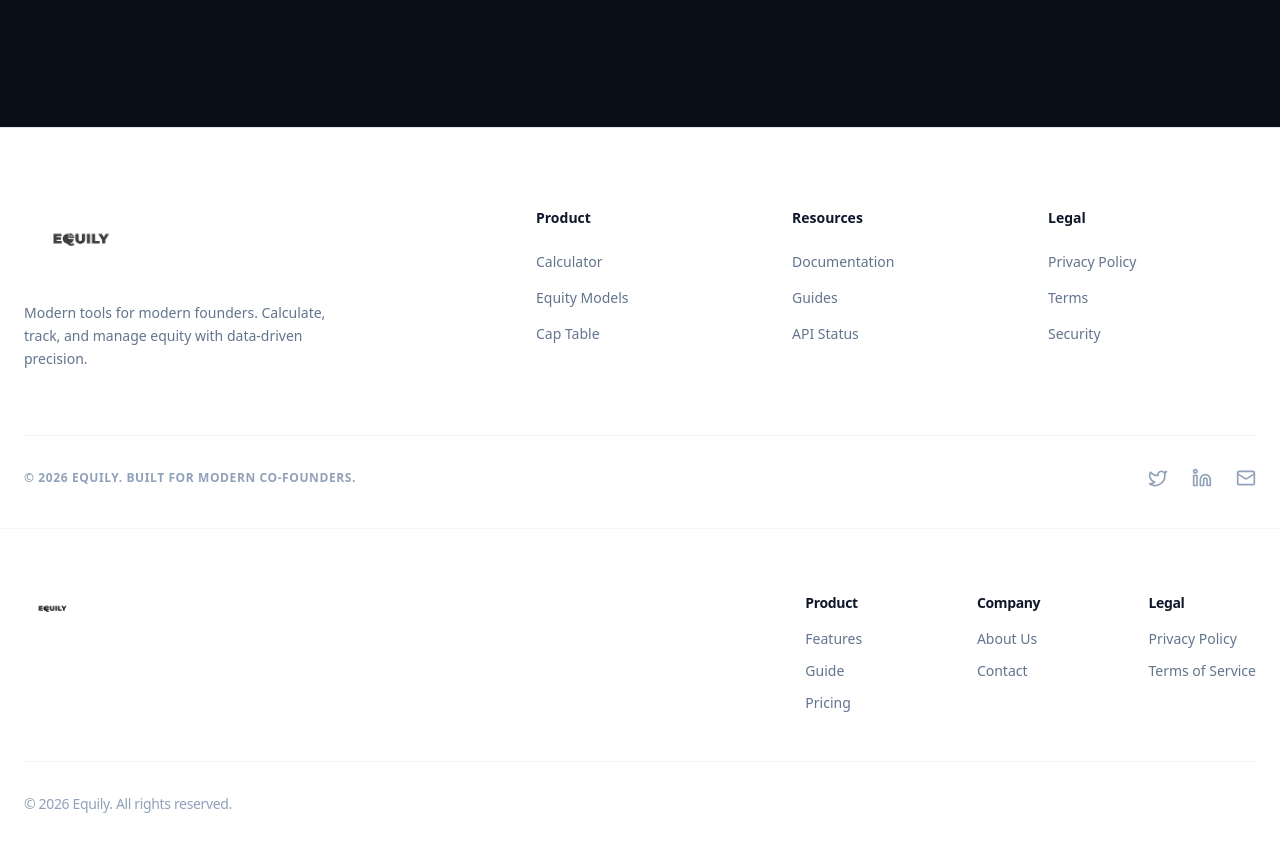
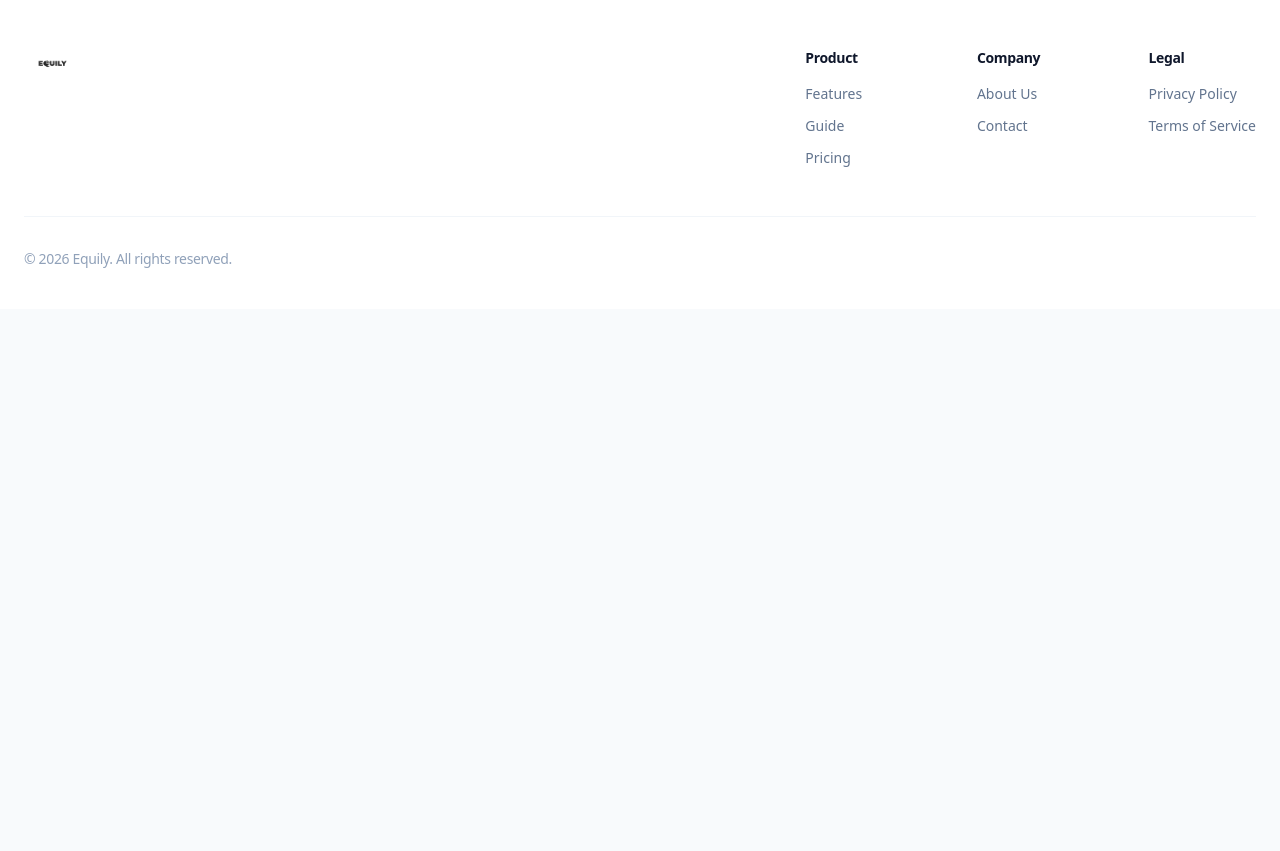
Before and after one commit to pabloalfaya/equafy-web, a Next.js app: page /what-is-equily in a window 1280 px wide. Shown: the part 1527-2378 px from the top of the page. After the commit the page ends 1836 px from the top, so only its background shows below. Built offline with nearby package versions, Linux system fonts and the light colour scheme.

Commit message:
style: reduce hero top padding and remove duplicated sections in footer

```diff
--- a/src/app/contact/page.tsx
+++ b/src/app/contact/page.tsx
@@ -44,9 +44,9 @@ export default function ContactPage() {
       </div>
 
       {/* --- SECCIÓN DE CONTACTO --- */}
-      <main className="relative z-10 pt-32 md:pt-44 pb-20 px-6">
+      <main className="relative z-10 pt-24 md:pt-32 pb-20 px-6">
         <div className="mx-auto max-w-5xl">
-          <div className="text-center mb-16">
+          <div className="text-center mb-12">
             <h1 className="text-5xl md:text-7xl font-bold tracking-tight text-slate-900 mb-6">
               Get in <span className="text-transparent bg-clip-text bg-gradient-to-r from-emerald-600 to-teal-500">Touch</span>
             </h1>
--- a/src/app/features/page.tsx
+++ b/src/app/features/page.tsx
@@ -79,9 +79,9 @@ export default function FeaturesPage() {
         <div className="absolute inset-0 bg-[linear-gradient(to_right,#80808012_1px,transparent_1px),linear-gradient(to_bottom,#80808012_1px,transparent_1px)] bg-[size:24px_24px]" />
       </div>
 
-      <main className="relative z-10 pt-32 md:pt-44 pb-20 md:pb-32 px-6">
+      <main className="relative z-10 pt-24 md:pt-32 pb-20 md:pb-28 px-6">
         <div className="mx-auto max-w-6xl">
-          <header className="text-center mb-16 md:mb-20">
+          <header className="text-center mb-12 md:mb-16">
             <h1 className="text-4xl md:text-5xl lg:text-6xl font-bold tracking-tight text-slate-900 mb-6">
               Complete Control Over Your Equity
             </h1>
@@ -112,7 +112,7 @@ export default function FeaturesPage() {
             })}
           </div>
 
-          <div className="mt-20 md:mt-24 text-center rounded-2xl bg-white/80 backdrop-blur-sm border border-slate-200/80 shadow-sm py-12 px-6">
+          <div className="mt-12 md:mt-16 text-center rounded-2xl bg-white/80 backdrop-blur-sm border border-slate-200/80 shadow-sm py-12 px-6">
             <p className="text-2xl font-bold text-slate-900 mb-6 tracking-tight">
               Ready to split fairly?
             </p>
--- a/src/app/guide/page.tsx
+++ b/src/app/guide/page.tsx
@@ -70,9 +70,9 @@ export default function GuidePage() {
         <div className="absolute inset-0 bg-[linear-gradient(to_right,#80808012_1px,transparent_1px),linear-gradient(to_bottom,#80808012_1px,transparent_1px)] bg-[size:24px_24px]" />
       </div>
 
-      <main className="relative z-10 pt-32 md:pt-44 pb-20 md:pb-32 px-6">
+      <main className="relative z-10 pt-24 md:pt-32 pb-20 md:pb-28 px-6">
         <div className="mx-auto max-w-2xl">
-          <header className="text-center mb-16 md:mb-20">
+          <header className="text-center mb-12 md:mb-16">
             <h1 className="text-4xl md:text-5xl font-bold tracking-tight text-slate-900 mb-4">
               Mastering Equily
             </h1>
--- a/src/app/how-it-works/page.tsx
+++ b/src/app/how-it-works/page.tsx
@@ -1,7 +1,7 @@
 "use client";
 
 import Link from "next/link";
-import { Zap, Calculator, Scale, FileCheck, Twitter, Linkedin, Mail, ArrowRight, CheckCircle2, PlayCircle } from "lucide-react";
+import { Zap, Calculator, Scale, FileCheck, ArrowRight } from "lucide-react";
 
 export default function HowItWorksPage() {
   return (
@@ -15,7 +15,7 @@ export default function HowItWorksPage() {
       </div>
 
       {/* --- HERO SECTION --- */}
-      <main className="relative z-10 pt-40 pb-20">
+      <main className="relative z-10 pt-24 md:pt-32 pb-20">
         <div className="mx-auto max-w-4xl px-6 text-center">
           <div className="inline-flex items-center gap-2 rounded-full bg-blue-50 border border-blue-100 px-3 py-1 text-xs font-bold text-blue-700 mb-6">
             <span className="flex h-1.5 w-1.5 rounded-full bg-blue-500 animate-pulse"></span>
@@ -25,14 +25,14 @@ export default function HowItWorksPage() {
           <h1 className="text-5xl md:text-7xl font-bold tracking-tight mb-8 leading-tight text-slate-900">
             How <span className="text-transparent bg-clip-text bg-gradient-to-r from-emerald-600 to-blue-600">Equily</span> works?
           </h1>
-          <p className="text-xl text-slate-500 font-medium leading-relaxed mb-16 max-w-2xl mx-auto">
+          <p className="text-xl text-slate-500 font-medium leading-relaxed mb-10 max-w-2xl mx-auto">
             Our platform transforms emotional subjectivity into an exact mathematical formula.
             <span className="block mt-2 text-slate-800 font-bold">Risk assumed = Ownership earned.</span>
           </p>
         </div>
 
         {/* --- PASOS DEL PROCESO --- */}
-        <div className="mx-auto max-w-6xl px-6 space-y-32">
+        <div className="mx-auto max-w-6xl px-6 space-y-20 md:space-y-24">
 
           {/* Paso 1: Track Contributions */}
           <div className="grid lg:grid-cols-2 gap-16 items-center">
@@ -121,54 +121,6 @@ export default function HowItWorksPage() {
 
         </div>
       </main>
-
-      {/* --- FOOTER UNIFICADO --- */}
-      <footer className="bg-white border-t border-slate-200 relative z-10 mt-20">
-        <div className="mx-auto max-w-7xl px-6 pt-20 pb-10">
-          <div className="grid grid-cols-2 md:grid-cols-5 gap-12 mb-16">
-            <div className="col-span-2">
-              <Link href="/" className="inline-block">
-                <img src="/logo.png" alt="Equily Logo" className="h-16 w-auto mb-6 grayscale hover:grayscale-0 transition-all opacity-80 hover:opacity-100" />
-              </Link>
-              <p className="text-slate-500 font-medium max-w-xs leading-relaxed text-sm">
-                Modern tools for modern founders. Calculate, track, and manage equity with data-driven precision.
-              </p>
-            </div>
-            <div>
-              <h4 className="font-bold text-slate-900 mb-6 text-sm">Product</h4>
-              <ul className="space-y-4 text-sm font-medium text-slate-500">
-                <li><Link href="#" className="hover:text-emerald-600 transition-colors">Calculator</Link></li>
-                <li><Link href="/models" className="hover:text-emerald-600 transition-colors">Equity Models</Link></li>
-                <li><Link href="#" className="hover:text-emerald-600 transition-colors">Cap Table</Link></li>
-              </ul>
-            </div>
-            <div>
-              <h4 className="font-bold text-slate-900 mb-6 text-sm">Resources</h4>
-              <ul className="space-y-4 text-sm font-medium text-slate-500">
-                <li><Link href="#" className="hover:text-emerald-600 transition-colors">Documentation</Link></li>
-                <li><Link href="#" className="hover:text-emerald-600 transition-colors">Guides</Link></li>
-                <li><Link href="#" className="hover:text-emerald-600 transition-colors">API Status</Link></li>
-              </ul>
-            </div>
-            <div>
-              <h4 className="font-bold text-slate-900 mb-6 text-sm">Legal</h4>
-              <ul className="space-y-4 text-sm font-medium text-slate-500">
-                <li><Link href="#" className="hover:text-emerald-600 transition-colors">Privacy Policy</Link></li>
-                <li><Link href="#" className="hover:text-emerald-600 transition-colors">Terms</Link></li>
-                <li><Link href="#" className="hover:text-emerald-600 transition-colors">Security</Link></li>
-              </ul>
-            </div>
-          </div>
-          <div className="pt-8 border-t border-slate-100 flex flex-col md:flex-row justify-between items-center gap-6 text-slate-400 font-bold text-xs uppercase tracking-wider">
-            <p>© 2026 Equily. Built for modern co-founders.</p>
-            <div className="flex gap-6">
-              <Twitter className="h-5 w-5 hover:text-slate-900 cursor-pointer transition-colors" />
-              <Linkedin className="h-5 w-5 hover:text-slate-900 cursor-pointer transition-colors" />
-              <Mail className="h-5 w-5 hover:text-slate-900 cursor-pointer transition-colors" />
-            </div>
-          </div>
-        </div>
-      </footer>
     </div>
   );
 }
--- a/src/app/pricing/page.tsx
+++ b/src/app/pricing/page.tsx
@@ -14,8 +14,8 @@ export default function PricingPage() {
       </div>
 
       {/* --- CONTENIDO PRINCIPAL --- */}
-      <main className="relative z-10 pt-32 md:pt-44 pb-20 px-6">
-        <div className="mx-auto max-w-5xl text-center mb-20">
+      <main className="relative z-10 pt-24 md:pt-32 pb-20 px-6">
+        <div className="mx-auto max-w-5xl text-center mb-14">
           <h1 className="text-5xl md:text-7xl font-bold tracking-tight text-slate-900 mb-6 leading-tight">
             Fair pricing for <br />
             <span className="text-transparent bg-clip-text bg-gradient-to-r from-emerald-600 to-teal-500">fair equity.</span>
--- a/src/app/what-is-equily/page.tsx
+++ b/src/app/what-is-equily/page.tsx
@@ -2,7 +2,7 @@
 
 import { useState } from "react";
 import Link from "next/link";
-import { CheckCircle2, TrendingUp, PieChart, FileText, Twitter, Linkedin, Mail, ArrowRight, PlayCircle } from "lucide-react";
+import { TrendingUp, PieChart, FileText, ArrowRight, PlayCircle } from "lucide-react";
 import { VideoDemoModal } from "@/components/VideoDemoModal";
 
 export default function WhatIsEquilyPage() {
@@ -19,7 +19,7 @@ export default function WhatIsEquilyPage() {
       </div>
 
       {/* --- SECCIÓN PRINCIPAL (HERO 2 COLUMNAS) --- */}
-      <main className="relative z-10 pt-32 md:pt-44 pb-20">
+      <main className="relative z-10 pt-24 md:pt-32 pb-20">
         <div className="mx-auto max-w-7xl px-6">
           <div className="grid lg:grid-cols-2 gap-16 items-center">
 
@@ -71,12 +71,12 @@ export default function WhatIsEquilyPage() {
       </main>
 
       {/* --- SECCIÓN "CORE FEATURES" (Dark Mode) --- */}
-      <section className="py-32 relative z-10 bg-[#0B0F19] text-white overflow-hidden">
+      <section className="py-20 md:py-24 relative z-10 bg-[#0B0F19] text-white overflow-hidden">
         <div className="absolute inset-0 bg-[radial-gradient(ellipse_at_top,_var(--tw-gradient-stops))] from-emerald-900/20 via-[#0B0F19] to-[#0B0F19]"></div>
         <div className="absolute top-0 inset-x-0 h-px bg-gradient-to-r from-transparent via-emerald-500/20 to-transparent"></div>
 
         <div className="mx-auto max-w-7xl px-6 relative">
-          <div className="text-center mb-20">
+          <div className="text-center mb-12">
             <h2 className="text-3xl md:text-4xl font-bold tracking-tight mb-4">How it works under the hood</h2>
             <p className="text-slate-400 text-lg">A simple process for complex fairness.</p>
           </div>
@@ -99,54 +99,6 @@ export default function WhatIsEquilyPage() {
         </div>
       </section>
 
-      {/* --- FOOTER UNIFICADO --- */}
-      <footer className="bg-white border-t border-slate-200 relative z-10">
-        <div className="mx-auto max-w-7xl px-6 pt-20 pb-10">
-          <div className="grid grid-cols-2 md:grid-cols-5 gap-12 mb-16">
-            <div className="col-span-2">
-              <Link href="/" className="inline-block">
-                <img src="/logo.png" alt="Equily Logo" className="h-16 w-auto mb-6 grayscale hover:grayscale-0 transition-all opacity-80 hover:opacity-100" />
-              </Link>
-              <p className="text-slate-500 font-medium max-w-xs leading-relaxed text-sm">
-                Modern tools for modern founders. Calculate, track, and manage equity with data-driven precision.
-              </p>
-            </div>
-            <div>
-              <h4 className="font-bold text-slate-900 mb-6 text-sm">Product</h4>
-              <ul className="space-y-4 text-sm font-medium text-slate-500">
-                <li><Link href="#" className="hover:text-emerald-600 transition-colors">Calculator</Link></li>
-                <li><Link href="/models" className="hover:text-emerald-600 transition-colors">Equity Models</Link></li>
-                <li><Link href="#" className="hover:text-emerald-600 transition-colors">Cap Table</Link></li>
-              </ul>
-            </div>
-            <div>
-              <h4 className="font-bold text-slate-900 mb-6 text-sm">Resources</h4>
-              <ul className="space-y-4 text-sm font-medium text-slate-500">
-                <li><Link href="#" className="hover:text-emerald-600 transition-colors">Documentation</Link></li>
-                <li><Link href="#" className="hover:text-emerald-600 transition-colors">Guides</Link></li>
-                <li><Link href="#" className="hover:text-emerald-600 transition-colors">API Status</Link></li>
-              </ul>
-            </div>
-            <div>
-              <h4 className="font-bold text-slate-900 mb-6 text-sm">Legal</h4>
-              <ul className="space-y-4 text-sm font-medium text-slate-500">
-                <li><Link href="#" className="hover:text-emerald-600 transition-colors">Privacy Policy</Link></li>
-                <li><Link href="#" className="hover:text-emerald-600 transition-colors">Terms</Link></li>
-                <li><Link href="#" className="hover:text-emerald-600 transition-colors">Security</Link></li>
-              </ul>
-            </div>
-          </div>
-          <div className="pt-8 border-t border-slate-100 flex flex-col md:flex-row justify-between items-center gap-6 text-slate-400 font-bold text-xs uppercase tracking-wider">
-            <p>© 2026 Equily. Built for modern co-founders.</p>
-            <div className="flex gap-6">
-              <Twitter className="h-5 w-5 hover:text-slate-900 cursor-pointer transition-colors" />
-              <Linkedin className="h-5 w-5 hover:text-slate-900 cursor-pointer transition-colors" />
-              <Mail className="h-5 w-5 hover:text-slate-900 cursor-pointer transition-colors" />
-            </div>
-          </div>
-        </div>
-      </footer>
-
       <VideoDemoModal open={isVideoOpen} onClose={() => setIsVideoOpen(false)} />
     </div>
   );
```
Also changed, not shown: src/app/page.tsx (+5 -5 lines).
